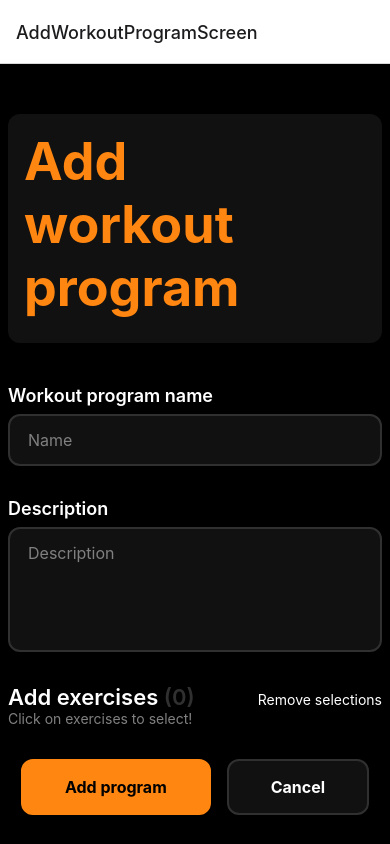
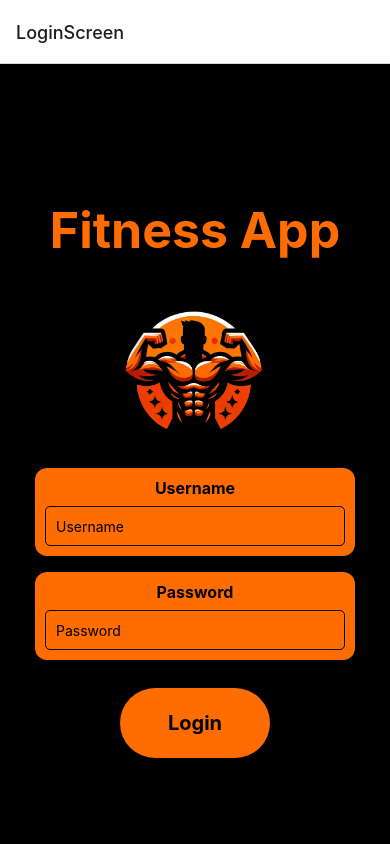
Before and after one commit to okeefeja/group-7-design-project, a React Native app in the folder front-end/: screen / in a window 390 px wide. Built offline with nearby package versions, Linux system fonts and the light colour scheme; no server answers.

Commit message:
changed InitialRoute to Login

```diff
--- a/front-end/src/App.tsx
+++ b/front-end/src/App.tsx
@@ -23,7 +23,7 @@
   return (
     <NavigationContainer>
       {/* <Stack.Navigator initialRouteName="BrowseWorkoutPrograms"> */}
-      <Stack.Navigator initialRouteName="AddWorkoutProgramScreen">
+      <Stack.Navigator initialRouteName="LoginScreen">
         <Stack.Screen
           name="BrowseWorkoutPrograms"
           component={BrowseProgramScreen}
```
